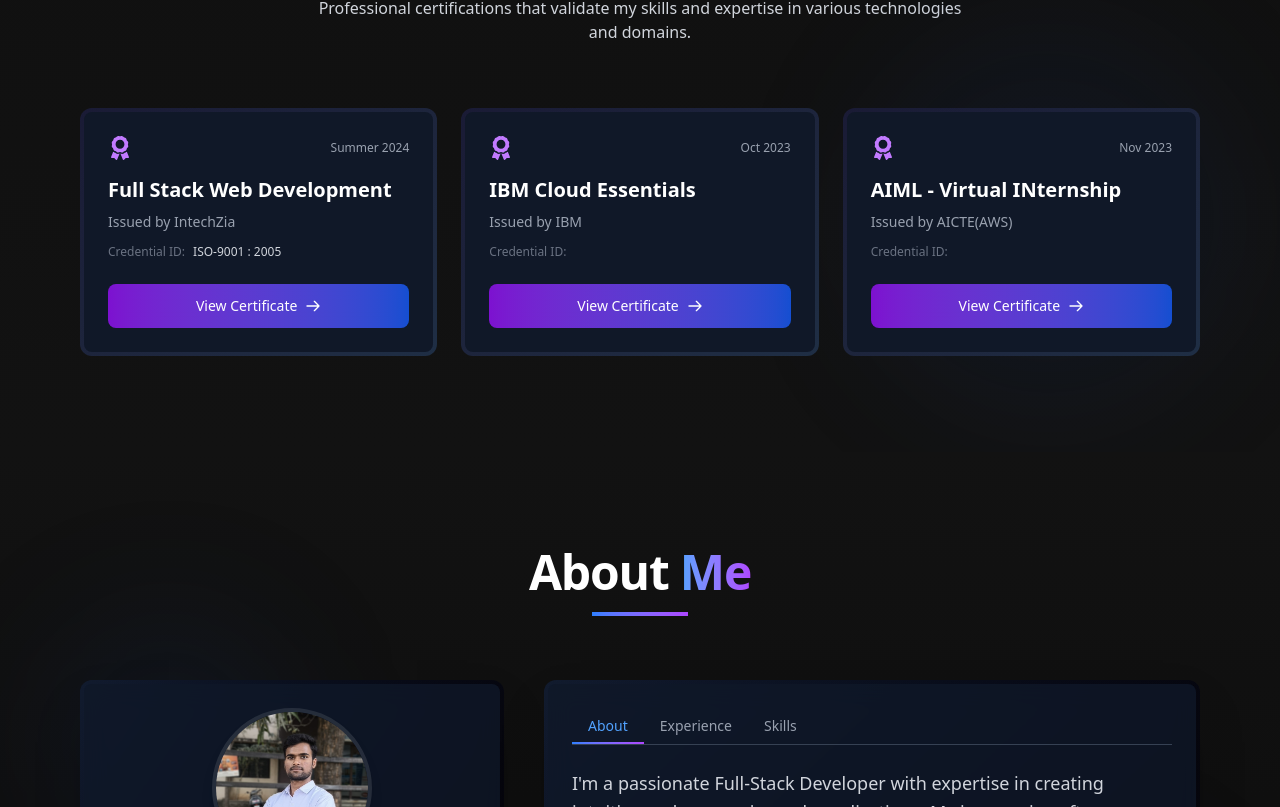
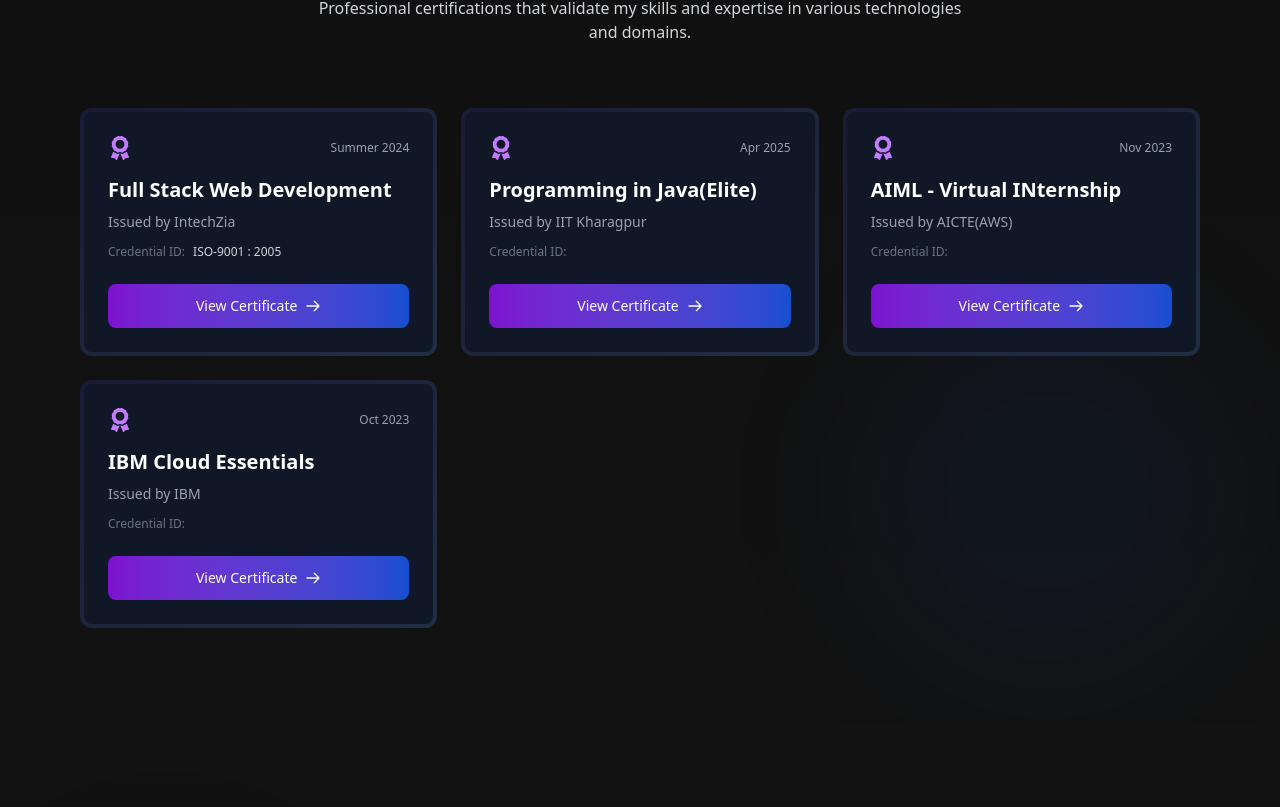
Before and after one commit to hemantgowardipe/portfolio, a React (Vite) app: page / in a window 1280 px wide. Shown: the part 2873-3680 px from the top of the page. Built offline with nearby package versions, Linux system fonts and the light colour scheme.

Commit message:
Refactor code structure for improved readability and maintainability

```diff
--- a/src/components/Work.jsx
+++ b/src/components/Work.jsx
@@ -17,11 +17,11 @@ const Work = () => {
     },
     {
       id: 2,
-      title: "IBM Cloud Essentials",
-      issuer: "IBM",
-      date: "Oct 2023",
+      title: "Programming in Java(Elite)",
+      issuer: "IIT Kharagpur",
+      date: "Apr 2025",
       credentialId: "",
-      image: "/certificates/ibm_cloud.jpg", // Replace with your actual certificate image path
+      image: "/certificates/nptel_java.jpg", // Replace with your actual certificate image path
     },
     {
       id: 3,
@@ -30,6 +30,14 @@ const Work = () => {
       date: "Nov 2023",
       credentialId: "",
       image: "/certificates/AICTE_AIML.jpg", // Replace with your actual certificate image path
+    },
+    {
+      id: 4,
+      title: "IBM Cloud Essentials",
+      issuer: "IBM",
+      date: "Oct 2023",
+      credentialId: "",
+      image: "/certificates/ibm_cloud.jpg", // Replace with your actual certificate image path
     },
   ];
 
```
Also changed, not shown: 1 other file (tests, documents, lock files or other folders).
